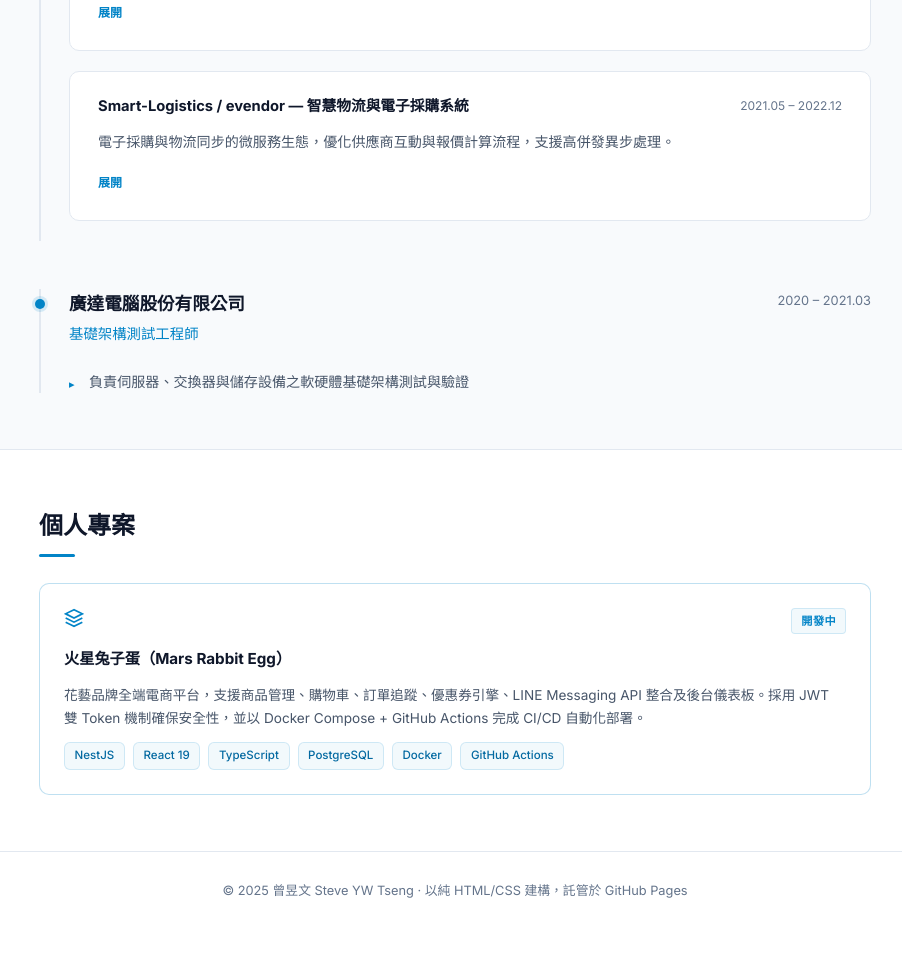
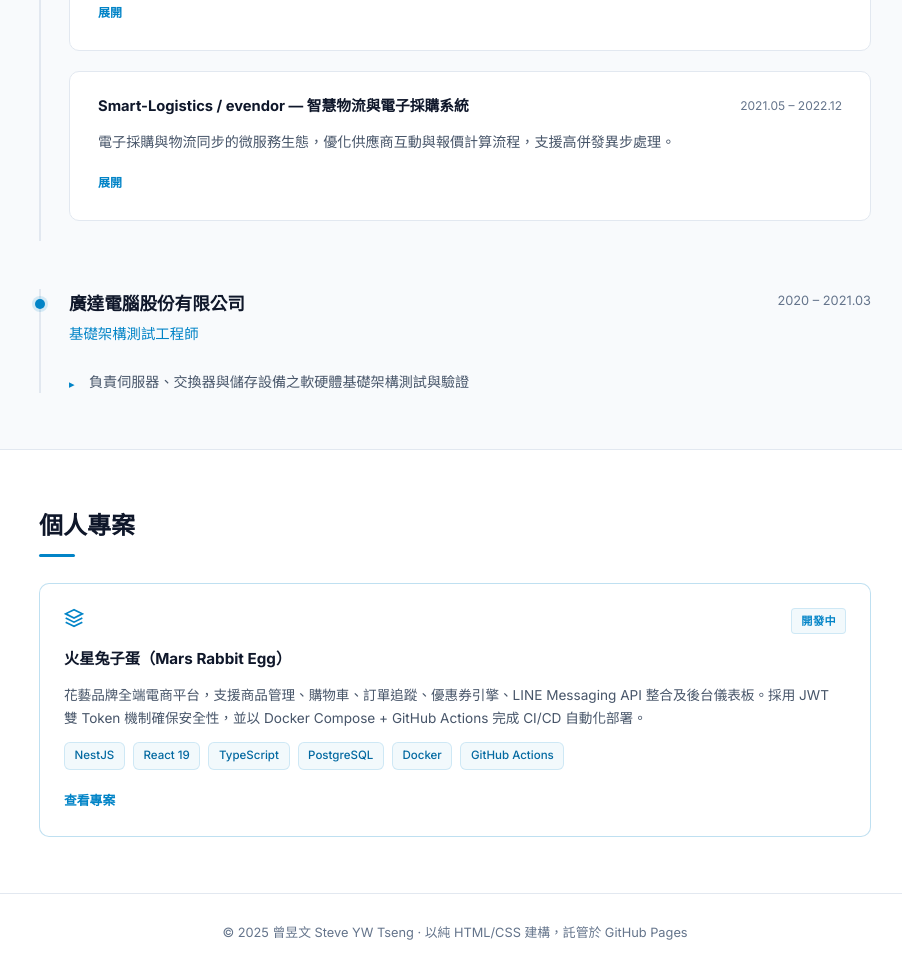
Before and after one commit to SteveTseng/resume, a plain HTML site: page index.html in a window 1280 px wide. Shown: the part 2709-3680 px from the top of the page, without its empty margins (185-1087 px from the left). Before the commit the page ends 3639 px from the top, so only its background shows below. Drawn offline with Linux system fonts and the light colour scheme.

Commit message:
feat: add project link to Mars Rabbit Egg personal project card
Co-Authored-By: Claude Sonnet 4.6 <noreply@anthropic.com>

```diff
--- a/index.html
+++ b/index.html
@@ -486,6 +486,7 @@
               <span class="tag tag-light">Docker</span>
               <span class="tag tag-light">GitHub Actions</span>
             </div>
+            <a href="https://168.144.47.16/" target="_blank" rel="noopener noreferrer" class="project-link" data-zh="查看專案" data-en="View Project">查看專案 →</a>
           </div>
 
         </div>
--- a/style.css
+++ b/style.css
@@ -645,6 +645,17 @@ body {
   padding: 0.2rem 0.6rem;
 }
 
+.project-link {
+  display: inline-block;
+  margin-top: 0.5rem;
+  font-size: 0.8rem;
+  font-weight: 600;
+  color: var(--teal);
+  text-decoration: none;
+  transition: opacity var(--ease);
+}
+.project-link:hover { opacity: 0.7; }
+
 /* ─── Education & Certifications ─────────────────────────────────── */
 .edu-grid {
   display: grid;
```
